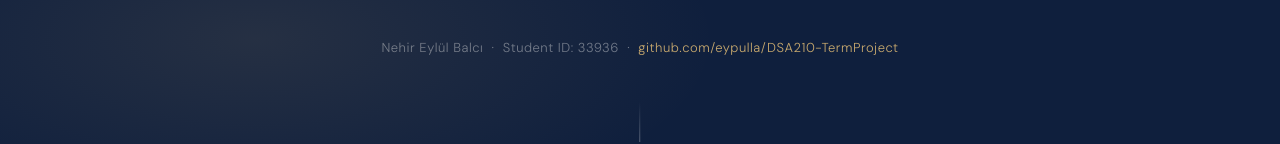
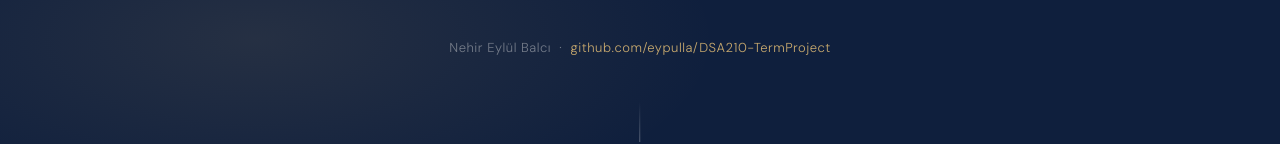
Before and after one commit to eypulla/DSA210-TermProject, a plain HTML site: page index.html in a window 1280 px wide. Shown: the part 601-745 px from the top of the page. Drawn offline with Linux system fonts and the light colour scheme.

Commit message:
Update index.html

```diff
--- a/index.html
+++ b/index.html
@@ -396,7 +396,7 @@
     <div class="hero-tag">DSA210 · Spring 2025–2026 · Sabancı University</div>
     <h1>Explaining National Volleyball Success Through <em>Economic and Development</em> Indicators</h1>
     <p class="hero-sub">Does GDP predict which countries dominate volleyball — or is something else at play?</p>
-    <p class="hero-meta">Nehir Eylül Balcı &nbsp;·&nbsp; Student ID: 33936 &nbsp;·&nbsp; <a href="https://github.com/eypulla/DSA210-TermProject" style="color:var(--gold);text-decoration:none;">github.com/eypulla/DSA210-TermProject</a></p>
+    <p class="hero-meta">Nehir Eylül Balcı &nbsp;·&nbsp; <a href="https://github.com/eypulla/DSA210-TermProject" style="color:var(--gold);text-decoration:none;">github.com/eypulla/DSA210-TermProject</a></p>
   </div>
   <div class="hero-scroll">
     <div class="scroll-line"></div>
@@ -762,7 +762,7 @@ render();
 </script>
 
 <footer>
-  <p><strong>Nehir Eylül Balcı</strong> &nbsp;·&nbsp; 33936 &nbsp;·&nbsp; DSA210 Spring 2025–2026 &nbsp;·&nbsp; Sabancı University</p>
+  <p><strong>Nehir Eylül Balcı</strong> &nbsp;·&nbsp; DSA210 Spring 2025–2026 &nbsp;·&nbsp; Sabancı University</p>
   <p style="margin-top: 0.5rem;"><a href="https://github.com/eypulla/DSA210-TermProject">github.com/eypulla/DSA210-TermProject</a></p>
 </footer>
 
```
